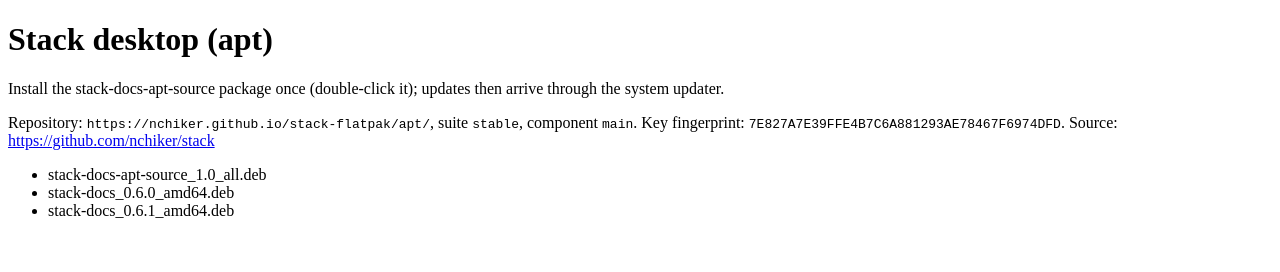
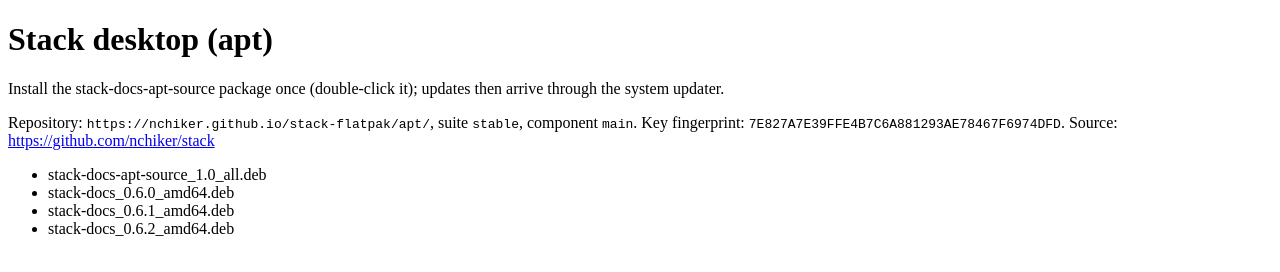
Before and after one commit to nchiker/stack-flatpak, a plain HTML site: page apt/index.html in a window 1280 px wide. Drawn offline with Linux system fonts and the light colour scheme.

Commit message:
Publish Stack apt repository update

```diff
--- a/apt/index.html
+++ b/apt/index.html
@@ -3,4 +3,4 @@
 <p>Install the stack-docs-apt-source package once (double-click it); updates then arrive through the system updater.</p>
 <p>Repository: <code>https://nchiker.github.io/stack-flatpak/apt/</code>, suite <code>stable</code>, component <code>main</code>.
 Key fingerprint: <code>7E827A7E39FFE4B7C6A881293AE78467F6974DFD</code>. Source: <a href="https://github.com/nchiker/stack">https://github.com/nchiker/stack</a></p>
-<ul><li>stack-docs-apt-source_1.0_all.deb</li><li>stack-docs_0.6.0_amd64.deb</li><li>stack-docs_0.6.1_amd64.deb</li></ul>
+<ul><li>stack-docs-apt-source_1.0_all.deb</li><li>stack-docs_0.6.0_amd64.deb</li><li>stack-docs_0.6.1_amd64.deb</li><li>stack-docs_0.6.2_amd64.deb</li></ul>
```
Also changed, not shown: 6 other files.
